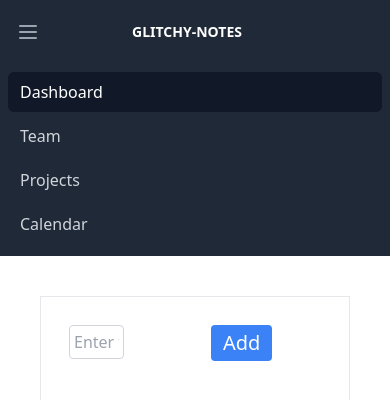
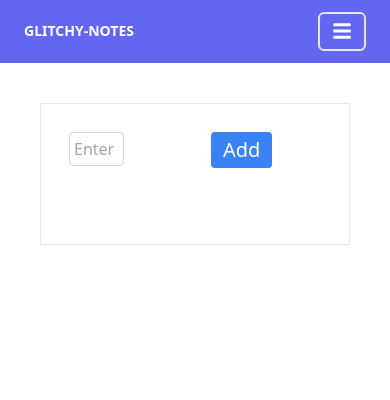
Before and after one commit to glitchy-cat/glitchy-notes, a Next.js app: page / in a window 390 px wide. Shown: the top 400 px of the page. Built offline with nearby package versions, Linux system fonts and the light colour scheme.

Commit message:
Changed navbar and added mobile menu

```diff
--- a/components/navbar.jsx
+++ b/components/navbar.jsx
@@ -1,177 +1,63 @@
-import React, { useState, useEffect } from "react";
-import { Menu } from "@headlessui/react";
+import React from "react";
+import { FaBars } from "react-icons/fa";
 
-export default function Navbar() {
-  const [isOn, setIsOn] = useState(false);
-
+export default function Navbar({ fixed }) {
+  const [navbarOpen, setNavbarOpen] = React.useState(false);
   return (
     <>
-      {/* This example requires Tailwind CSS v2.0+ */}
-      <Menu>
-        <nav className="bg-gray-800">
-          <div className="max-w-7xl mx-auto px-2 sm:px-6 lg:px-8">
-            <div className="relative flex items-center justify-between h-16">
-              <div className="absolute inset-y-0 left-0 flex items-center sm:hidden">
-                {/* Mobile menu button*/}
-                <Menu.Button className="button">
-                  <button
-                    type="button"
-                    className="inline-flex items-center justify-center p-2 rounded-md text-gray-400 hover:text-white hover:bg-gray-700 focus:outline-none focus:ring-2 focus:ring-inset focus:ring-white"
-                    aria-controls="mobile-menu"
-                    aria-expanded="false"
-                  >
-                    <span className="sr-only">Open main menu</span>
-                    {/*
-                        Icon when menu is closed.
-
-                        Heroicon name: outline/menu
-
-                        Menu open: "hidden", Menu closed: "block"
-                      */}
-                    <svg
-                      className="block h-6 w-6"
-                      xmlns="http://www.w3.org/2000/svg"
-                      fill="none"
-                      viewBox="0 0 24 24"
-                      stroke="currentColor"
-                      aria-hidden="true"
-                    >
-                      <path
-                        strokeLinecap="round"
-                        strokeLinejoin="round"
-                        strokeWidth={2}
-                        d="M4 6h16M4 12h16M4 18h16"
-                      />
-                    </svg>
-                    {/*
-                        Icon when menu is open.
-
-                        Heroicon name: outline/x
-
-                        Menu open: "block", Menu closed: "hidden" */}
-
-                    <svg
-                      className="hidden h-6 w-6"
-                      xmlns="http://www.w3.org/2000/svg"
-                      fill="none"
-                      viewBox="0 0 24 24"
-                      stroke="currentColor"
-                      aria-hidden="true"
-                    >
-                      <path
-                        strokeLinecap="round"
-                        strokeLinejoin="round"
-                        strokeWidth={2}
-                        d="M6 18L18 6M6 6l12 12"
-                      />
-                    </svg>
-                  </button>
-                </Menu.Button>
-              </div>
-              <div className="flex-1 flex items-center justify-center sm:items-stretch sm:justify-start">
-                <div className="flex-shrink-0 flex items-center">
-                  <span
-                    className="block text-sm font-bold leading-relaxed inline-block mr-4 py-2 whitespace-no-wrap uppercase text-white"
-                    alt="Workflow"
+      <nav className="relative flex flex-wrap items-center justify-between px-2 py-3 navbar-expand-lg bg-indigo-500 mb-3">
+        <div className="container px-4 mx-auto flex flex-wrap items-center justify-between">
+          <div className="w-full relative flex justify-between lg:w-auto lg:static lg:block lg:justify-start">
+            <a
+              className="text-sm font-bold leading-relaxed inline-block mr-4 py-2 whitespace-no-wrap uppercase text-white"
+              href="#pablo"
             >
               glitchy-notes
-                  </span>
-                  <span
-                    className="hidden text-sm font-bold leading-relaxed inline-block mr-4 py-2 whitespace-no-wrap uppercase text-white"
-                    alt="Workflow"
+            </a>
+            <button
+              className="text-white cursor-pointer text-xl leading-none px-3 py-1 border-2 border-solid p-2 rounded-md bg-transparent block lg:hidden outline-none focus:outline-none"
+              type="button"
+              onClick={() => setNavbarOpen(!navbarOpen)}
             >
-                    glitchy-notes
-                  </span>
-                </div>
-                <div className="hidden sm:block sm:ml-6">
-                  <div className="flex space-x-4">
-                    {/* Current: "bg-gray-900 text-white", Default: "text-gray-300 hover:bg-gray-700 hover:text-white" */}
-                    <a
-                      href="#"
-                      className="bg-gray-900 text-white px-3 py-2 rounded-md text-sm font-medium"
-                    >
-                      Dashboard
-                    </a>
-                    <a
-                      href="#"
-                      className="text-gray-300 hover:bg-gray-700 hover:text-white px-3 py-2 rounded-md text-sm font-medium"
-                    >
-                      Team
-                    </a>
-                    <a
-                      href="#"
-                      className="text-gray-300 hover:bg-gray-700 hover:text-white px-3 py-2 rounded-md text-sm font-medium"
-                    >
-                      Projects
-                    </a>
-                    <a
-                      href="#"
-                      className="text-gray-300 hover:bg-gray-700 hover:text-white px-3 py-2 rounded-md text-sm font-medium"
-                    >
-                      Calendar
-                    </a>
-                  </div>
-                </div>
-              </div>
-              <div className="absolute inset-y-0 right-0 flex items-center pr-2 sm:static sm:inset-auto sm:ml-6 sm:pr-0">
-                {/* Profile dropdown */}
-                <div className="ml-3 relative">
-                  <div>
-                    <button
-                      type="button"
-                      className="bg-gray-800 flex text-sm rounded-full focus:outline-none focus:ring-2 focus:ring-offset-2 focus:ring-offset-gray-800 focus:ring-white"
-                      id="user-menu"
-                      aria-expanded="false"
-                      aria-haspopup="true"
-                    >
-                      <span className="sr-only">Open user menu</span>
+              <FaBars/>
             </button>
           </div>
-                  {/*
-            Dropdown menu, show/hide based on menu state.
-
-            Entering: "transition ease-out duration-100"
-              From: "transform opacity-0 scale-95"
-              To: "transform opacity-100 scale-100"
-            Leaving: "transition ease-in duration-75"
-              From: "transform opacity-100 scale-100"
-              To: "transform opacity-0 scale-95" */}
-                </div>
-              </div>
-            </div>
-          </div>
-          {/* Mobile menu, show/hide based on menu state. */}
-          <div className="sm:hidden" id="mobile-menu">
-            <div className="px-2 pt-2 pb-3 space-y-1">
-              {/* Current: "bg-gray-900 text-white", Default: "text-gray-300 hover:bg-gray-700 hover:text-white" */}
+          <div
+            className={
+              "lg:flex flex-grow items-center" +
+              (navbarOpen ? " flex" : " hidden")
+            }
+            id="example-navbar-danger"
+          >
+            <ul className="flex flex-col lg:flex-row list-none lg:ml-auto">
+              <li className="nav-item float-right">
                 <a
-                href="#"
-                className="bg-gray-900 text-white block px-3 py-2 rounded-md text-base font-medium"
+                  className="px-3 py-2 flex items-center text-xs uppercase font-bold leading-snug text-white hover:opacity-75"
+                  href="#pablo"
                 >
-                Dashboard
+                  <i className="fab fa-facebook-square text-lg leading-lg text-white opacity-75"></i><span className="ml-2">Share</span>
                 </a>
+              </li>
+              <li className="nav-item">
                 <a
-                href="#"
-                className="text-gray-300 hover:bg-gray-700 hover:text-white block px-3 py-2 rounded-md text-base font-medium"
+                  className="px-3 py-2 flex items-center text-xs uppercase font-bold leading-snug text-white hover:opacity-75"
+                  href="#pablo"
                 >
-                Team
+                  <i className="fab fa-twitter text-lg leading-lg text-white opacity-75"></i><span className="ml-2">Tweet</span>
                 </a>
+              </li>
+              <li className="nav-item">
                 <a
-                href="#"
-                className="text-gray-300 hover:bg-gray-700 hover:text-white block px-3 py-2 rounded-md text-base font-medium"
+                  className="px-3 py-2 flex items-center text-xs uppercase font-bold leading-snug text-white hover:opacity-75"
+                  href="#pablo"
                 >
-                Projects
+                  <i className="fab fa-pinterest text-lg leading-lg text-white opacity-75"></i><span className="ml-2">Pin</span>
                 </a>
-              <a
-                href="#"
-                className="text-gray-300 hover:bg-gray-700 hover:text-white block px-3 py-2 rounded-md text-base font-medium"
-              >
-                Calendar
-              </a>
+              </li>
+            </ul>
           </div>
         </div>
       </nav>
-      </Menu>
     </>
   );
 }
```
Also changed, not shown: 1 other file (tests, documents, lock files or other folders). Lines whose indentation alone changed are shown as unchanged.
